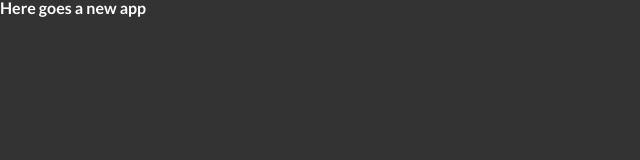
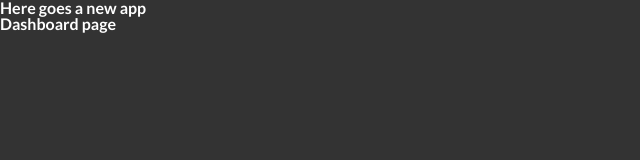
Before and after one commit to pedrodruviaro/quiz-MERN, a React (Create React App) app in the folder client/: page /dashboard/1 in a window 1280 px wide. Shown: the top 160 px of the page, without its empty margins (0-640 px from the left). Built offline with nearby package versions, Linux system fonts and the light colour scheme.

Commit message:
configurando rotas privadas

```diff
--- a/client/src/App.js
+++ b/client/src/App.js
@@ -1,7 +1,11 @@
+import { BrowserRouter } from "react-router-dom";
+import Routes from "./routes";
+
 export default function App() {
     return (
-        <div className="App">
+        <BrowserRouter>
             <h1>Here goes a new app</h1>
-        </div>
+            <Routes />
+        </BrowserRouter>
     );
 }
--- /dev/null
+++ b/client/src/components/PrivateRoute/index.jsx
@@ -0,0 +1,27 @@
+import { Route, Redirect } from "react-router-dom";
+
+export default function PrivateRoute({ component: Component, ...otherProps }) {
+    const authorized = true;
+
+    return (
+        <Route
+            {...otherProps}
+            render={(props) => {
+                if (authorized) {
+                    return <Component {...props} />;
+                } else {
+                    return (
+                        <Redirect
+                            to={{
+                                pathname: "/",
+                                state: {
+                                    from: props.location,
+                                },
+                            }}
+                        />
+                    );
+                }
+            }}
+        />
+    );
+}
--- /dev/null
+++ b/client/src/pages/Dashboard/index.jsx
@@ -0,0 +1,9 @@
+import React from "react";
+
+export default function styles() {
+    return (
+        <div>
+            <h1>Dashboard page</h1>
+        </div>
+    );
+}
--- /dev/null
+++ b/client/src/pages/Login/index.jsx
@@ -0,0 +1,9 @@
+import React from "react";
+
+export default function styles() {
+    return (
+        <div>
+            <h1>Login page</h1>
+        </div>
+    );
+}
--- /dev/null
+++ b/client/src/pages/Register/index.jsx
@@ -0,0 +1,9 @@
+import React from "react";
+
+export default function styles() {
+    return (
+        <div>
+            <h1>Register page</h1>
+        </div>
+    );
+}
--- /dev/null
+++ b/client/src/routes.js
@@ -0,0 +1,17 @@
+import { Switch, Route } from "react-router-dom";
+import PrivateRoute from "./components/PrivateRoute";
+
+// pages
+import Login from "./pages/Login";
+import Register from "./pages/Register";
+import Dashboard from "./pages/Dashboard";
+
+export default function Routes() {
+    return (
+        <Switch>
+            <Route path="/" component={Login} exact />
+            <Route path="/register" component={Register} />
+            <PrivateRoute path="/dashboard/:id" component={Dashboard} />
+        </Switch>
+    );
+}
```
Also changed, not shown: client/src/pages/Dashboard/styles.jsx (added), client/src/pages/Login/styles.jsx (added), client/src/pages/Register/styles.jsx (added).
